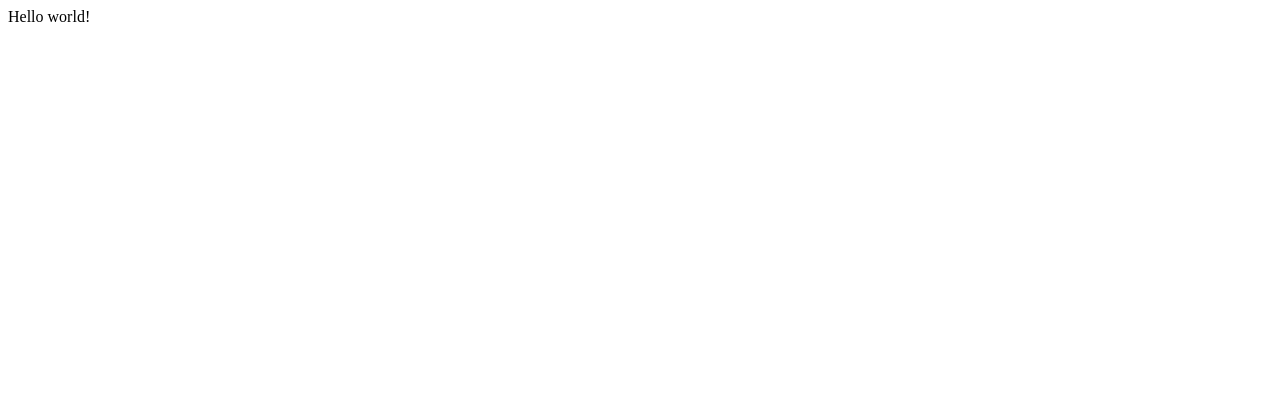
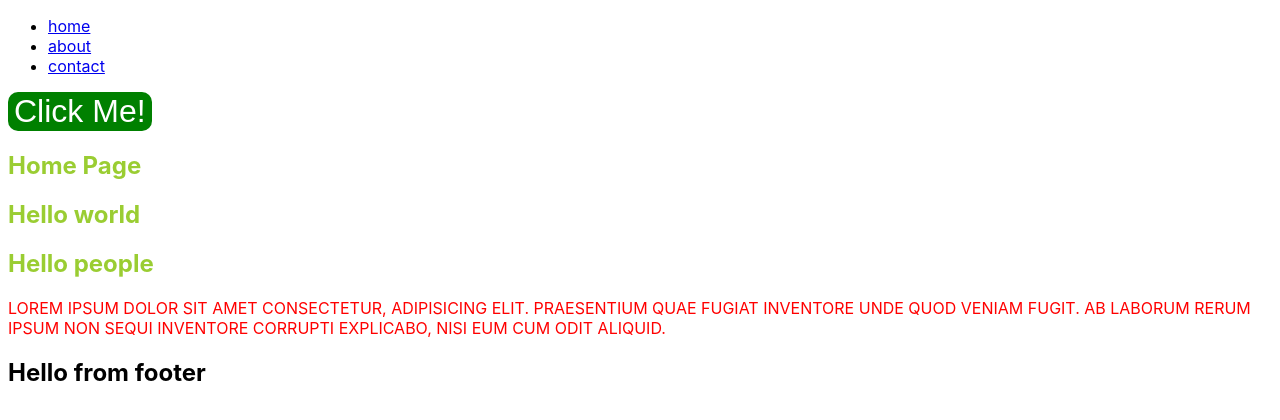
Before and after one commit to TMarche/gat-tutorial, a Gatsby site: page / in a window 1280 px wide. Built offline with nearby package versions, Linux system fonts and the light colour scheme; Gatsby itself is replaced by a stand-in of ours.

Commit message:
Pre-house-cleaning

```diff
--- a/gatsby-config.js
+++ b/gatsby-config.js
@@ -5,6 +5,6 @@
  */
 
 module.exports = {
-  /* Your site config here */
-  plugins: [],
+    /* Your site config here */
+    plugins: [`gatsby-plugin-styled-components`],
 }
--- a/package.json
+++ b/package.json
@@ -14,9 +14,12 @@
     "test": "echo \"Write tests! -> https://gatsby.dev/unit-testing\" && exit 1"
   },
   "dependencies": {
+    "babel-plugin-styled-components": "^1.13.2",
     "gatsby": "^3.11.1",
+    "gatsby-plugin-styled-components": "^4.12.0",
     "react": "^17.0.1",
-    "react-dom": "^17.0.1"
+    "react-dom": "^17.0.1",
+    "styled-components": "^5.3.0"
   },
   "devDependencies": {
     "prettier": "2.3.2"
--- /dev/null
+++ b/src/components/Footer.js
@@ -0,0 +1,7 @@
+import React from "react"
+
+const Footer = () => {
+    return <h2>Hello from footer</h2>
+}
+
+export default Footer
--- /dev/null
+++ b/src/components/Layout.js
@@ -0,0 +1,16 @@
+import React from "react"
+import Navbar from "./Navbar"
+import Footer from "./Footer"
+import "./layout.css"
+
+const Layout = ({ children }) => {
+  return (
+    <>
+      <Navbar />
+      {children}
+      <Footer />
+    </>
+  )
+}
+
+export default Layout
--- /dev/null
+++ b/src/components/Navbar.js
@@ -0,0 +1,22 @@
+import React from "react"
+import { Link } from "gatsby"
+
+const Navbar = () => {
+    return (
+        <nav>
+            <ul>
+                <li>
+                    <Link to="/">home</Link>
+                </li>
+                <li>
+                    <Link to="/about">about</Link>
+                </li>
+                <li>
+                    <Link to="/contact">contact</Link>
+                </li>
+            </ul>
+        </nav>
+    )
+}
+
+export default Navbar
--- /dev/null
+++ b/src/components/layout.css
@@ -0,0 +1,16 @@
+body {
+  font-family: -apple-system, BlinkMacSystemFont, "Segoe UI", Roboto, Oxygen,
+    Ubuntu, Cantarell, "Open Sans", "Helvetica Neue", sans-serif;
+}
+
+h1 {
+  color: blue;
+}
+
+.about-heading {
+  color: green;
+}
+
+.home-heading {
+  color: blue;
+}
--- /dev/null
+++ b/src/examples/about.module.css
@@ -0,0 +1,11 @@
+.page {
+    color: red;
+}
+
+.page h1 {
+    color: yellowgreen;
+}
+
+.text {
+    text-transform: uppercase;
+}
--- /dev/null
+++ b/src/examples/button.js
@@ -0,0 +1,13 @@
+import styled from "styled-components"
+
+export const ExampleButton = styled.button`
+    background: green;
+    color: white;
+    font-size: 2rem;
+    border-radius: 10px;
+    border: none;
+
+    :hover {
+        background: yellowgreen;
+    }
+`
--- /dev/null
+++ b/src/examples/home.module.css
@@ -0,0 +1,11 @@
+.page {
+    color: blue;
+}
+
+.page h1 {
+    color: blueviolet;
+}
+
+.text {
+    text-transform: capitalize;
+}
--- a/src/pages/index.js
+++ b/src/pages/index.js
@@ -1,5 +1,36 @@
 import React from "react"
+import Layout from "../components/Layout"
+import styled from "styled-components"
+
+import { ExampleButton } from "../examples/button"
 
 export default function Home() {
-  return <div>Hello world!</div>
+    return (
+        <Layout>
+            <Wrapper>
+                <div>
+                    <ExampleButton>Click Me!</ExampleButton>
+                    <h1>Home Page</h1>
+                    <h1>Hello world</h1>
+                    <h1>Hello people</h1>
+                    <p className="text">
+                        Lorem ipsum dolor sit amet consectetur, adipisicing
+                        elit. Praesentium quae fugiat inventore unde quod veniam
+                        fugit. Ab laborum rerum ipsum non sequi inventore
+                        corrupti explicabo, nisi eum cum odit aliquid.
+                    </p>
+                </div>
+            </Wrapper>
+        </Layout>
+    )
 }
+
+const Wrapper = styled.section`
+    color: red;
+    h1 {
+        color: yellowgreen;
+    }
+    .text {
+        text-transform: uppercase;
+    }
+`
```
Also changed, not shown: src/pages/404.js (added, +7 -0 lines), src/pages/about.js (added, +22 -0 lines), src/pages/company/history.js (added, +7 -0 lines), src/pages/company/index.js (added, +7 -0 lines), src/pages/contact.js (added, +7 -0 lines), 2 other files.
